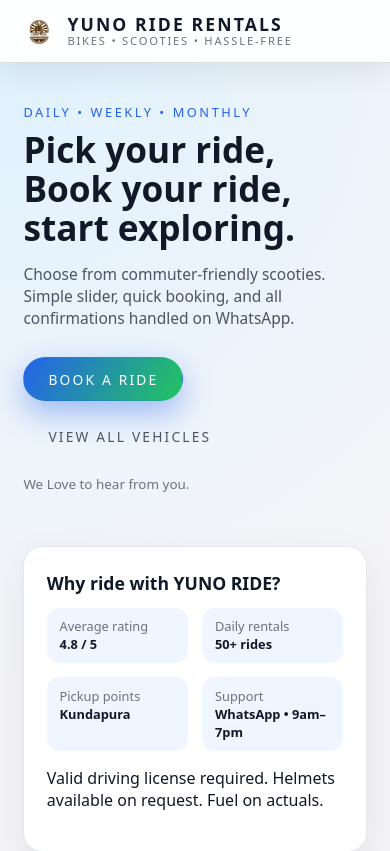
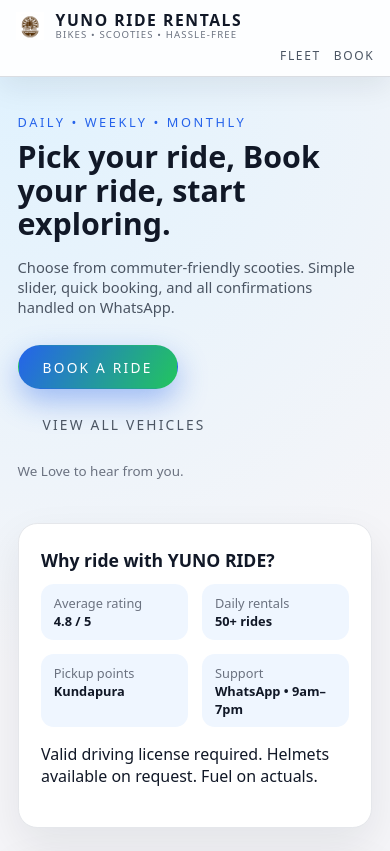
Before and after one commit to swaxtik/YUNO-RENTAL, a plain HTML site: page Index.html in a window 390 px wide. Shown: the top 851 px of the page. Drawn offline with Linux system fonts and the light colour scheme.

Commit message:
Refactor CSS with new layout and responsive style

```diff
--- a/style.css
+++ b/style.css
@@ -82,8 +82,8 @@ button {
 /* HEADER BRAND + LOGO ALIGNMENT */
 .brand {
   display: flex;
-  align-items: center;      /* vertically center logo and text */
-  gap: 0.75rem;             /* space between logo and text */
+  align-items: center;
+  gap: 0.75rem;
 }
 
 .brand-logo {
@@ -116,6 +116,8 @@ button {
   display: flex;
   gap: 1.2rem;
   font-size: 0.85rem;
+  flex-wrap: wrap;
+  justify-content: flex-end;
 }
 
 .nav a {
@@ -770,30 +772,84 @@ main {
 
 /* ========== RESPONSIVE ========== */
 
-@media (max-width: 840px) {
-  .hero-inner {
-    grid-template-columns: minmax(0, 1fr);
+/* tablets / small laptops */
+@media (max-width: 1024px) {
+  .section {
+    padding: 2.6rem 5vw;
+  }
+
+  .hero {
+    padding: 2.6rem 5vw 3rem;
   }
 
   .vehicle-slider {
-    height: 430px;
+    height: 500px;
   }
 }
 
+/* phones / small screens */
 @media (max-width: 720px) {
+  .site-header {
+    padding: 0.7rem 4vw;
+    flex-wrap: wrap;
+    row-gap: 0.4rem;
+  }
+
+  .brand {
+    flex: 1 1 100%;
+  }
+
+  .brand-logo {
+    height: 28px;
+  }
+
+  .brand-title {
+    font-size: 0.98rem;
+    letter-spacing: 0.1em;
+  }
+
+  .brand-sub {
+    font-size: 0.6rem;
+    letter-spacing: 0.12em;
+  }
+
   .nav {
-    display: none;
+    width: 100%;
+    justify-content: flex-end;
+    font-size: 0.75rem;
+    gap: 0.8rem;
   }
 
   .hero {
-    padding-top: 2.5rem;
+    padding: 2.2rem 4.5vw 2.6rem;
+  }
+
+  .hero-inner {
+    grid-template-columns: minmax(0, 1fr);
+    gap: 1.8rem;
+  }
+
+  .hero-title {
+    font-size: 1.9rem;
+  }
+
+  .hero-text {
+    font-size: 0.92rem;
+  }
+
+  .section {
+    padding: 2.4rem 4.5vw;
+  }
+
+  .fleet-toolbar {
+    align-items: flex-start;
+  }
+
+  .vehicle-slider {
+    height: 520px; /* extra space for stacked content on small screens */
   }
 
   .form-card {
     padding: 1.5rem 1.2rem;
   }
-
-  .vehicle-slider {
-    height: 400px;
-  }
 }
```
